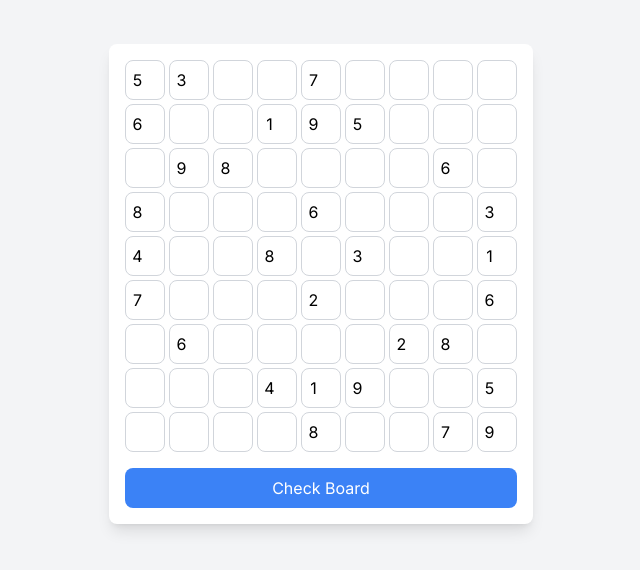
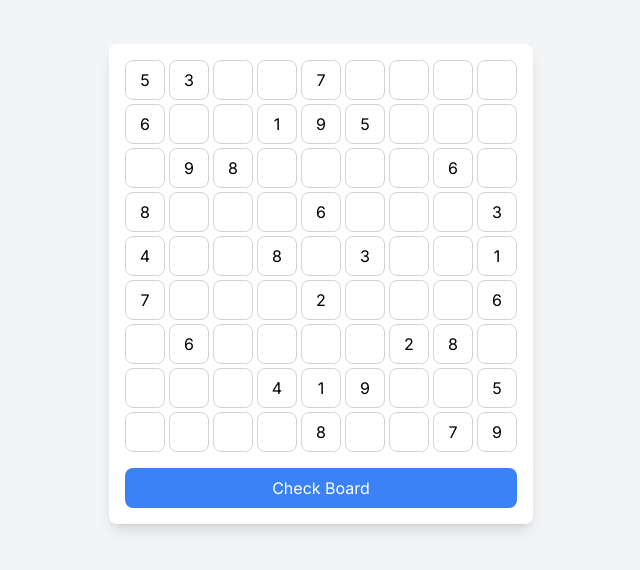
Before and after one commit to DonSanoj/Mini-Games-Collection, a Next.js app: page /Sudoku in a window 1280 px wide. Shown: the part 116-686 px from the top of the page, without its empty margins (319-959 px from the left). Built offline with nearby package versions, Linux system fonts and the light colour scheme.

Commit message:
Update the code giving access to arrow key to anywhere

```diff
--- a/src/components/Sudoku/Sudoku.js
+++ b/src/components/Sudoku/Sudoku.js
@@ -1,6 +1,6 @@
 'use client'
 
-import { useState } from "react";
+import { useState, useRef } from "react";
 
 const initialBoard = [
     [5, 3, 0, 0, 7, 0, 0, 0, 0],
@@ -15,52 +15,121 @@ const initialBoard = [
 ];
 
 export default function Sudoku() {
+    const [board, setBoard] = useState(initialBoard);
+    const [invalidCells, setInvalidCells] = useState({});
+    const cellRefs = useRef([...Array(9)].map(() => Array(9).fill(null)));
 
-    const [board, setBoard] = useState(initialBoard);
+    const isValidMove = (board, row, col, num) => {
+        // Check the row
+        for (let i = 0; i < 9; i++) {
+            if (board[row][i] === num && i !== col) return false;
+        }
+
+        // Check the column
+        for (let i = 0; i < 9; i++) {
+            if (board[i][col] === num && i !== row) return false;
+        }
+
+        // Check the 3x3 subgrid
+        const startRow = Math.floor(row / 3) * 3;
+        const startCol = Math.floor(col / 3) * 3;
+        for (let i = startRow; i < startRow + 3; i++) {
+            for (let j = startCol; j < startCol + 3; j++) {
+                if (board[i][j] === num && i !== row && j !== col) return false;
+            }
+        }
+
+        return true;
+    };
 
     const handleInputChange = (row, col, value) => {
         const newBoard = [...board];
+        const newInvalidCells = { ...invalidCells };
+
         if (value >= 1 && value <= 9) {
             newBoard[row][col] = value;
+
+            // Validate the move
+            if (isValidMove(newBoard, row, col, value)) {
+                delete newInvalidCells[`${row}-${col}`]; // Remove from invalid cells
+            } else {
+                newInvalidCells[`${row}-${col}`] = true; // Mark as invalid
+            }
         } else {
             newBoard[row][col] = 0;
+            delete newInvalidCells[`${row}-${col}`]; // Remove invalid mark if the cell is cleared
         }
 
         setBoard(newBoard);
+        setInvalidCells(newInvalidCells);
+
+        // Check if the board is complete and valid
+        if (Object.keys(newInvalidCells).length === 0 && isBoardComplete(newBoard)) {
+            alert("You Win!");
+            window.location.reload(); // Refresh the page
+        }
     };
 
-    const checkBoard = () => {
-        console.log(board);
-    }
+    const handleKeyDown = (e, row, col) => {
+        if (e.key === "ArrowUp" && row > 0) {
+            cellRefs.current[row - 1][col].focus();
+        } else if (e.key === "ArrowDown" && row < 8) {
+            cellRefs.current[row + 1][col].focus();
+        } else if (e.key === "ArrowLeft" && col > 0) {
+            cellRefs.current[row][col - 1].focus();
+        } else if (e.key === "ArrowRight" && col < 8) {
+            cellRefs.current[row][col + 1].focus();
+        }
+    };
+
+    const isBoardComplete = (board) => {
+        for (let row = 0; row < 9; row++) {
+            for (let col = 0; col < 9; col++) {
+                if (board[row][col] === 0 || invalidCells[`${row}-${col}`]) {
+                    return false;
+                }
+            }
+        }
+        return true;
+    };
 
     return (
-        <div className=" flex justify-center items-center min-h-screen bg-gray-100">
-            <div className=" p-4 bg-white shadow-lg rounded-lg">
-                <div className=" grid grid-cols-9 gap-1">
+        <div className="flex justify-center items-center min-h-screen bg-gray-100">
+            <div className="p-4 bg-white shadow-lg rounded-lg">
+                <div className="grid grid-cols-9 gap-1">
                     {board.map((row, rowIndex) =>
                         row.map((cell, colIndex) => (
                             <input
                                 key={`${rowIndex}-${colIndex}`}
-                                type="number"
-                                min="1"
-                                max="9"
                                 value={cell || ""}
                                 onChange={(e) =>
-                                    handleInputChange(rowIndex, colIndex, parseInt(e.target.value) || 0)
+                                    handleInputChange(
+                                        rowIndex,
+                                        colIndex,
+                                        parseInt(e.target.value) || 0
+                                    )
                                 }
-                                className="w-10 h-10 text-center border border-gray-300 rounded-lg"
+                                onKeyDown={(e) =>
+                                    handleKeyDown(e, rowIndex, colIndex)
+                                }
+                                ref={(el) =>
+                                    (cellRefs.current[rowIndex][colIndex] = el)
+                                }
+                                className={`w-10 h-10 text-center border border-gray-300 rounded-lg ${invalidCells[`${rowIndex}-${colIndex}`]
+                                    ? "bg-red-200"
+                                    : "bg-white"
+                                    }`}
+                                disabled={!invalidCells[`${rowIndex}-${colIndex}`] && cell !== 0} // Disable valid cells
                             />
                         ))
                     )}
                 </div>
-
                 <button
-                    onClick={checkBoard}
+                    onClick={() => console.log(board)}
                     className="mt-4 w-full bg-blue-500 text-white py-2 px-4 rounded-lg hover:bg-blue-600"
                 >
                     Check Board
                 </button>
-
             </div>
         </div>
     );
```
Also changed, not shown: 1 other file (tests, documents, lock files or other folders).
